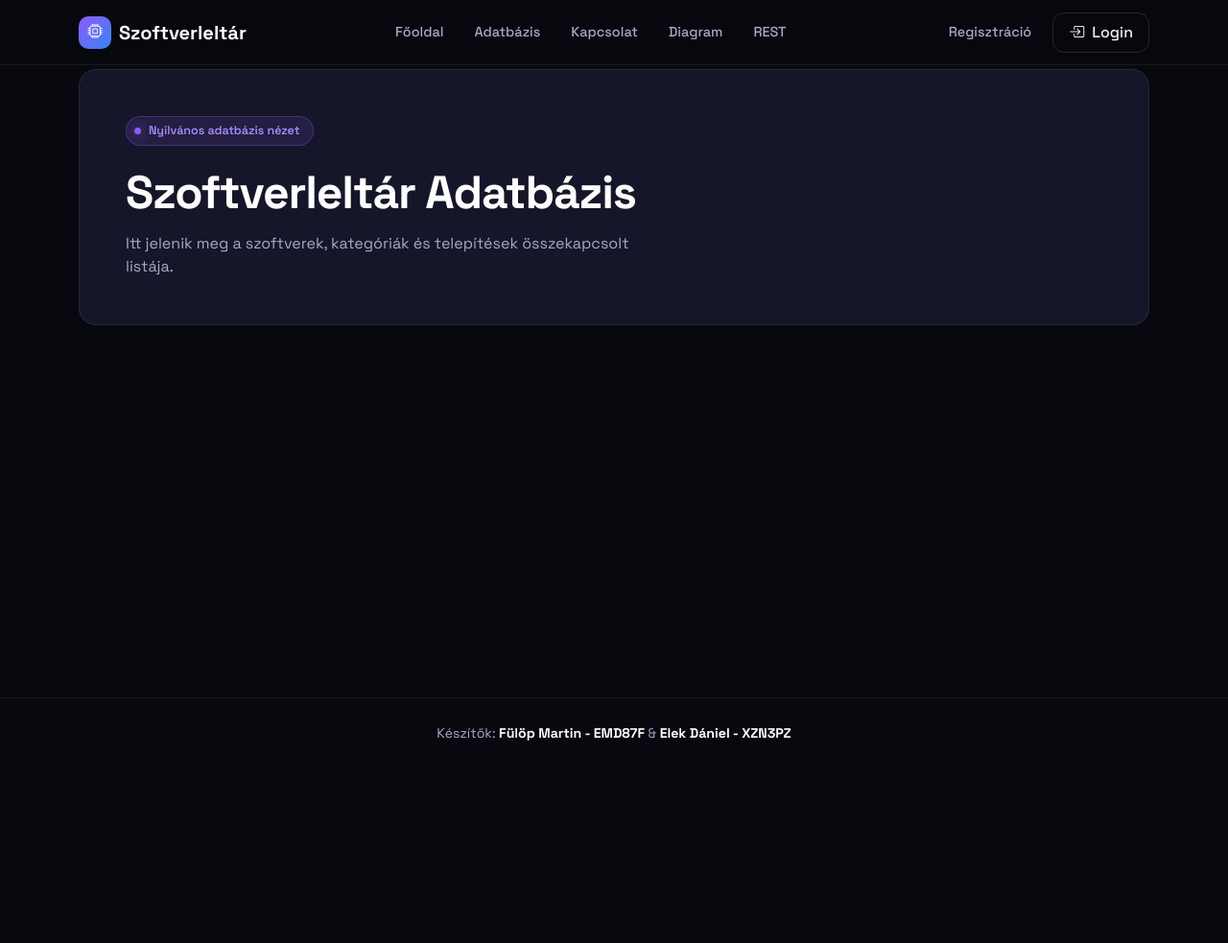
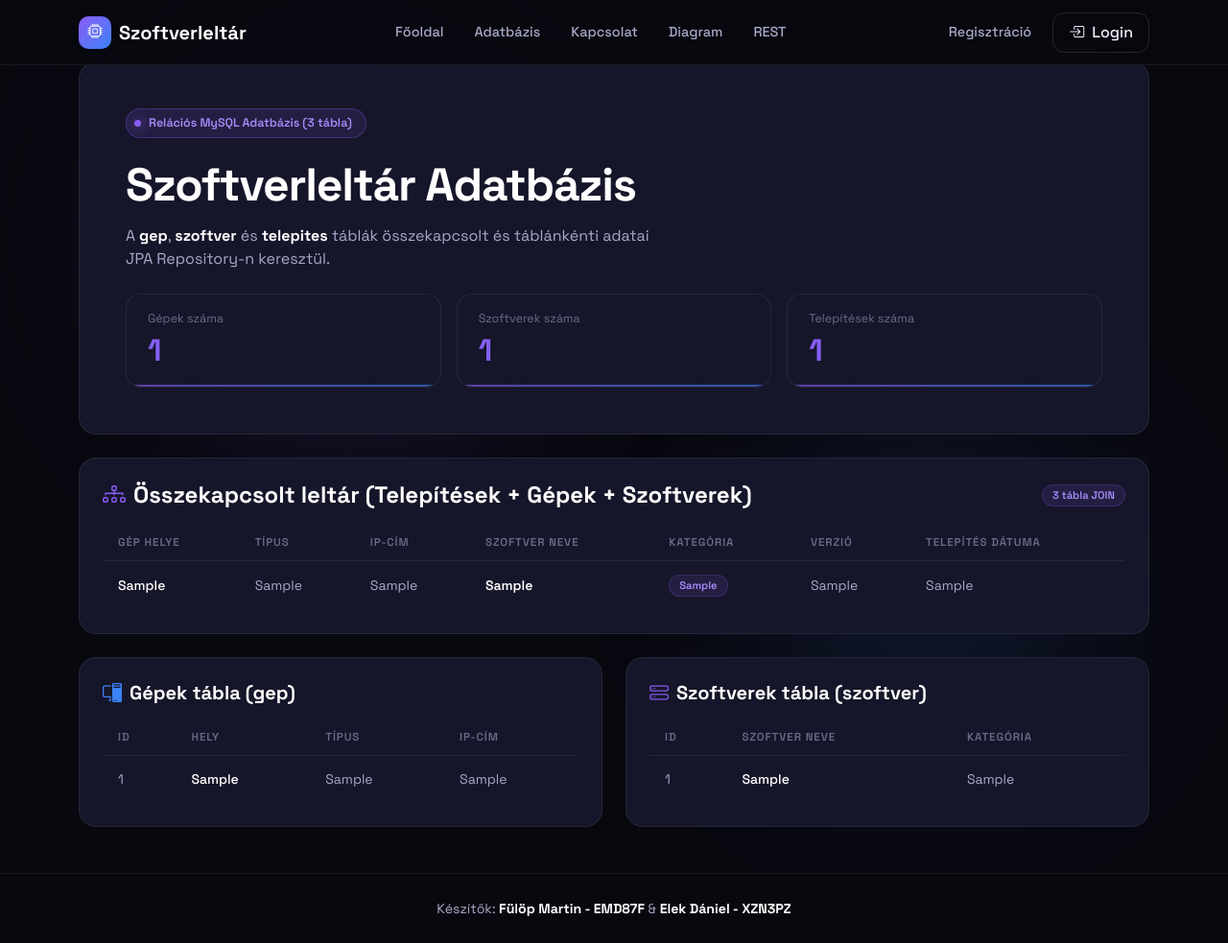
Before and after one commit to elekdaniel67/JavaGyakBead, a Spring Boot app: page /adatbazis in a window 1280 px wide. Shown: the whole page at 96% size. Before the commit the page ends 772 px from the top, so only its background shows below. Run offline with Spring Boot 4, Linux system fonts and the light colour scheme; tables that the repository leaves empty hold one stand-in row (values such as "Sample post"); some of the project's set-up classes (security, data sources, template engines, error pages and the like) are left out, and stand-ins take their place; some libraries are stand-ins or nearby versions.

Commit message:
5. - Adatbázis adatainak megjelenítése az adatbázis menüpont alatt

```diff
--- a/src/main/java/com/example/beadando/controller/PageController.java
+++ b/src/main/java/com/example/beadando/controller/PageController.java
@@ -1,13 +1,32 @@
 package com.example.beadando.controller;
 
+import com.example.beadando.repository.GepRepository;
+import com.example.beadando.repository.SzoftverRepository;
+import com.example.beadando.repository.TelepitesRepository;
 import org.springframework.stereotype.Controller;
+import org.springframework.ui.Model;
 import org.springframework.web.bind.annotation.GetMapping;
 
 @Controller
 public class PageController {
 
+    private final GepRepository gepRepository;
+    private final SzoftverRepository szoftverRepository;
+    private final TelepitesRepository telepitesRepository;
+
+    public PageController(GepRepository gepRepository,
+                          SzoftverRepository szoftverRepository,
+                          TelepitesRepository telepitesRepository) {
+        this.gepRepository = gepRepository;
+        this.szoftverRepository = szoftverRepository;
+        this.telepitesRepository = telepitesRepository;
+    }
+
     @GetMapping("/adatbazis")
-    public String adatbazis() {
+    public String adatbazis(Model model) {
+        model.addAttribute("gepek", gepRepository.findAll());
+        model.addAttribute("szoftverek", szoftverRepository.findAll());
+        model.addAttribute("telepitesek", telepitesRepository.findAll());
         return "adatbazis";
     }
 
--- a/src/main/resources/templates/adatbazis.html
+++ b/src/main/resources/templates/adatbazis.html
@@ -2,11 +2,133 @@
 <html lang="hu" xmlns:th="http://www.thymeleaf.org"
       th:replace="~{layout :: layout('Adatbázis - Szoftverleltár', ~{::section})}">
 <body>
-<section class="container flex-grow-1 py-5">
-    <div class="gc p-4 p-md-5 mt-4 afu">
-        <div class="hbadge"><span class="bdot"></span> Nyilvános adatbázis nézet</div>
-        <h1 class="stitle text-white">Szoftverleltár Adatbázis</h1>
-        <p class="ssub mb-0">Itt jelenik meg a szoftverek, kategóriák és telepítések összekapcsolt listája.</p>
+<section class="position-relative flex-grow-1 py-5" style="overflow: hidden;">
+    <div class="aur aur-a" style="top: -5%; left: 5%;"></div>
+    <div class="aur aur-b" style="bottom: 5%; right: 5%;"></div>
+
+    <div class="container position-relative pt-3" style="z-index: 1;">
+        <div class="gc p-4 p-md-5 mb-4 afu">
+            <div class="hbadge"><span class="bdot"></span> Relációs MySQL Adatbázis (3 tábla)</div>
+            <h1 class="stitle text-white">Szoftverleltár Adatbázis</h1>
+            <p class="ssub mb-4">
+                A <strong class="text-white">gep</strong>, <strong class="text-white">szoftver</strong> és
+                <strong class="text-white">telepites</strong> táblák összekapcsolt és táblánkénti adatai JPA Repository-n keresztül.
+            </p>
+
+            <div class="row g-3">
+                <div class="col-4">
+                    <div class="db-stat-card py-3">
+                        <div class="db-stat-lbl">Gépek száma</div>
+                        <div class="db-stat-val gt" th:text="${#lists.size(gepek)}">0</div>
+                    </div>
+                </div>
+                <div class="col-4">
+                    <div class="db-stat-card py-3">
+                        <div class="db-stat-lbl">Szoftverek száma</div>
+                        <div class="db-stat-val gt" th:text="${#lists.size(szoftverek)}">0</div>
+                    </div>
+                </div>
+                <div class="col-4">
+                    <div class="db-stat-card py-3">
+                        <div class="db-stat-lbl">Telepítések száma</div>
+                        <div class="db-stat-val gt" th:text="${#lists.size(telepitesek)}">0</div>
+                    </div>
+                </div>
+            </div>
+        </div>
+
+        <div class="gc p-4 mb-4 afu">
+            <div class="d-flex justify-content-between align-items-center mb-3">
+                <h4 class="fw-bold text-white mb-0">
+                    <i class="bi bi-diagram-3 me-2" style="color: var(--pur);"></i>Összekapcsolt leltár (Telepítések + Gépek + Szoftverek)
+                </h4>
+                <span class="ftag mt-0">3 tábla JOIN</span>
+            </div>
+            <div class="table-responsive" style="max-height: 450px; overflow-y: auto;">
+                <table class="db-table">
+                    <thead>
+                    <tr>
+                        <th>Gép helye</th>
+                        <th>Típus</th>
+                        <th>IP-cím</th>
+                        <th>Szoftver neve</th>
+                        <th>Kategória</th>
+                        <th>Verzió</th>
+                        <th>Telepítés dátuma</th>
+                    </tr>
+                    </thead>
+                    <tbody>
+                    <tr th:each="t : ${telepitesek}">
+                        <td class="text-white fw-medium" th:text="${t.gep != null ? t.gep.hely : '-'}">Terem</td>
+                        <td th:text="${t.gep != null ? t.gep.tipus : '-'}">Asztali</td>
+                        <td th:text="${t.gep != null ? t.gep.ipcim : '-'}">192.168.1.1</td>
+                        <td class="fw-semibold text-white" th:text="${t.szoftver != null ? t.szoftver.nev : '-'}">Szoftver</td>
+                        <td>
+                            <span class="ftag mt-0" th:text="${t.szoftver != null ? t.szoftver.kategoria : '-'}">Kategória</span>
+                        </td>
+                        <td th:text="${t.verzio != null ? t.verzio : '-'}">1.0</td>
+                        <td th:text="${t.datum != null ? t.datum : '-'}">2026.01.01</td>
+                    </tr>
+                    </tbody>
+                </table>
+            </div>
+        </div>
+
+        <div class="row g-4 afu">
+            <div class="col-lg-6">
+                <div class="gc p-4 h-100">
+                    <h5 class="fw-bold text-white mb-3">
+                        <i class="bi bi-pc-display me-2" style="color: var(--blu);"></i>Gépek tábla (gep)
+                    </h5>
+                    <div class="table-responsive" style="max-height: 400px; overflow-y: auto;">
+                        <table class="db-table">
+                            <thead>
+                            <tr>
+                                <th>ID</th>
+                                <th>Hely</th>
+                                <th>Típus</th>
+                                <th>IP-cím</th>
+                            </tr>
+                            </thead>
+                            <tbody>
+                            <tr th:each="g : ${gepek}">
+                                <td th:text="${g.id}">1</td>
+                                <td class="text-white fw-medium" th:text="${g.hely}">Hely</td>
+                                <td th:text="${g.tipus}">Típus</td>
+                                <td th:text="${g.ipcim}">IP</td>
+                            </tr>
+                            </tbody>
+                        </table>
+                    </div>
+                </div>
+            </div>
+
+            <div class="col-lg-6">
+                <div class="gc p-4 h-100">
+                    <h5 class="fw-bold text-white mb-3">
+                        <i class="bi bi-hdd-stack me-2" style="color: var(--pur);"></i>Szoftverek tábla (szoftver)
+                    </h5>
+                    <div class="table-responsive" style="max-height: 400px; overflow-y: auto;">
+                        <table class="db-table">
+                            <thead>
+                            <tr>
+                                <th>ID</th>
+                                <th>Szoftver neve</th>
+                                <th>Kategória</th>
+                            </tr>
+                            </thead>
+                            <tbody>
+                            <tr th:each="sz : ${szoftverek}">
+                                <td th:text="${sz.id}">1</td>
+                                <td class="text-white fw-medium" th:text="${sz.nev}">Név</td>
+                                <td th:text="${sz.kategoria}">Kategória</td>
+                            </tr>
+                            </tbody>
+                        </table>
+                    </div>
+                </div>
+            </div>
+        </div>
     </div>
 </section>
 </body>
```
Also changed, not shown: src/main/java/com/example/beadando/entity/Gep.java (added, +28 -0 lines), src/main/java/com/example/beadando/entity/Szoftver.java (added, +24 -0 lines), src/main/java/com/example/beadando/entity/Telepites.java (added, +34 -0 lines), src/main/java/com/example/beadando/entity/TelepitesId.java (added, +29 -0 lines), src/main/java/com/example/beadando/repository/GepRepository.java (added, +9 -0 lines), src/main/java/com/example/beadando/repository/SzoftverRepository.java (added, +9 -0 lines), src/main/java/com/example/beadando/repository/TelepitesRepository.java (added, +10 -0 lines).
